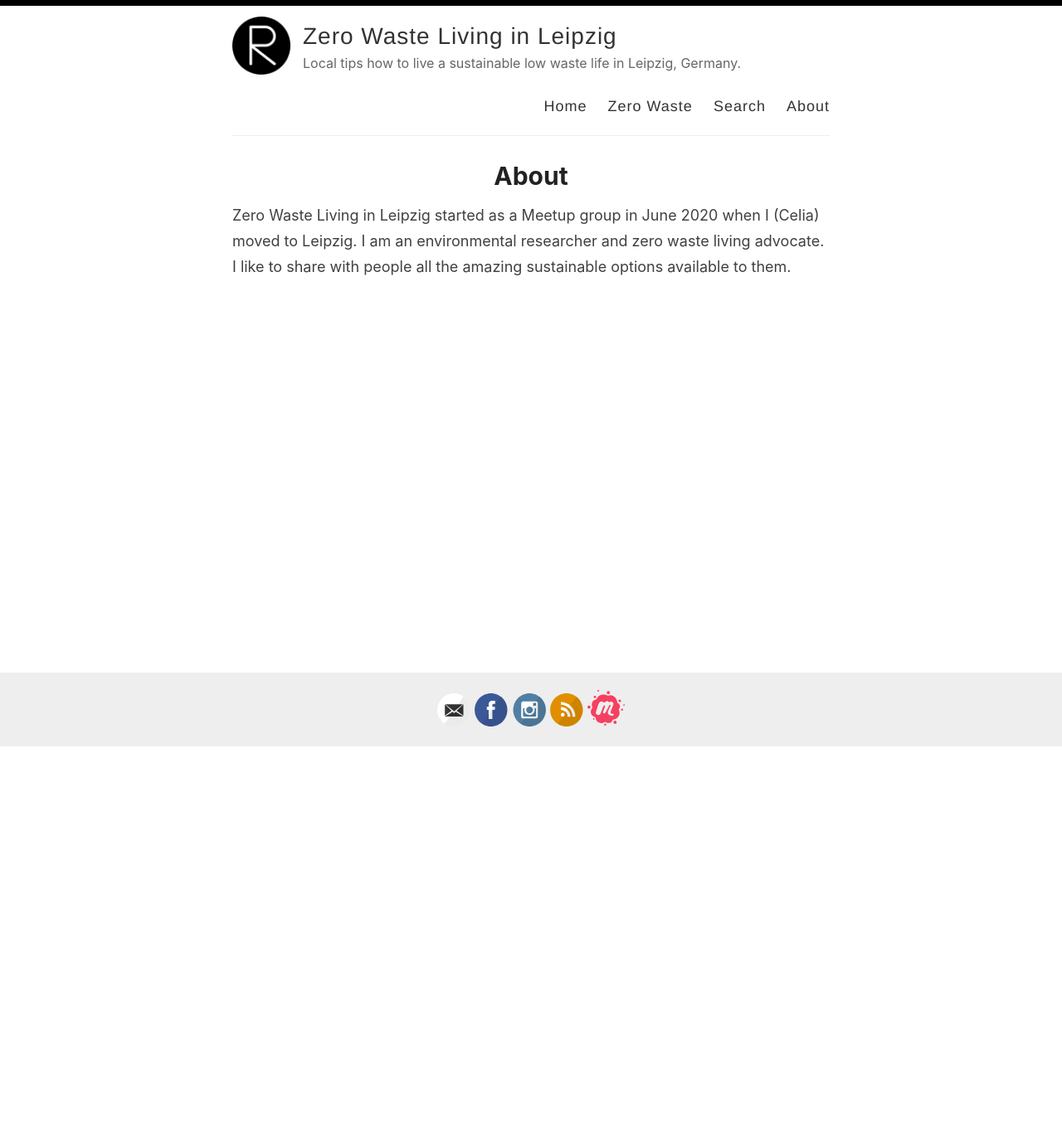
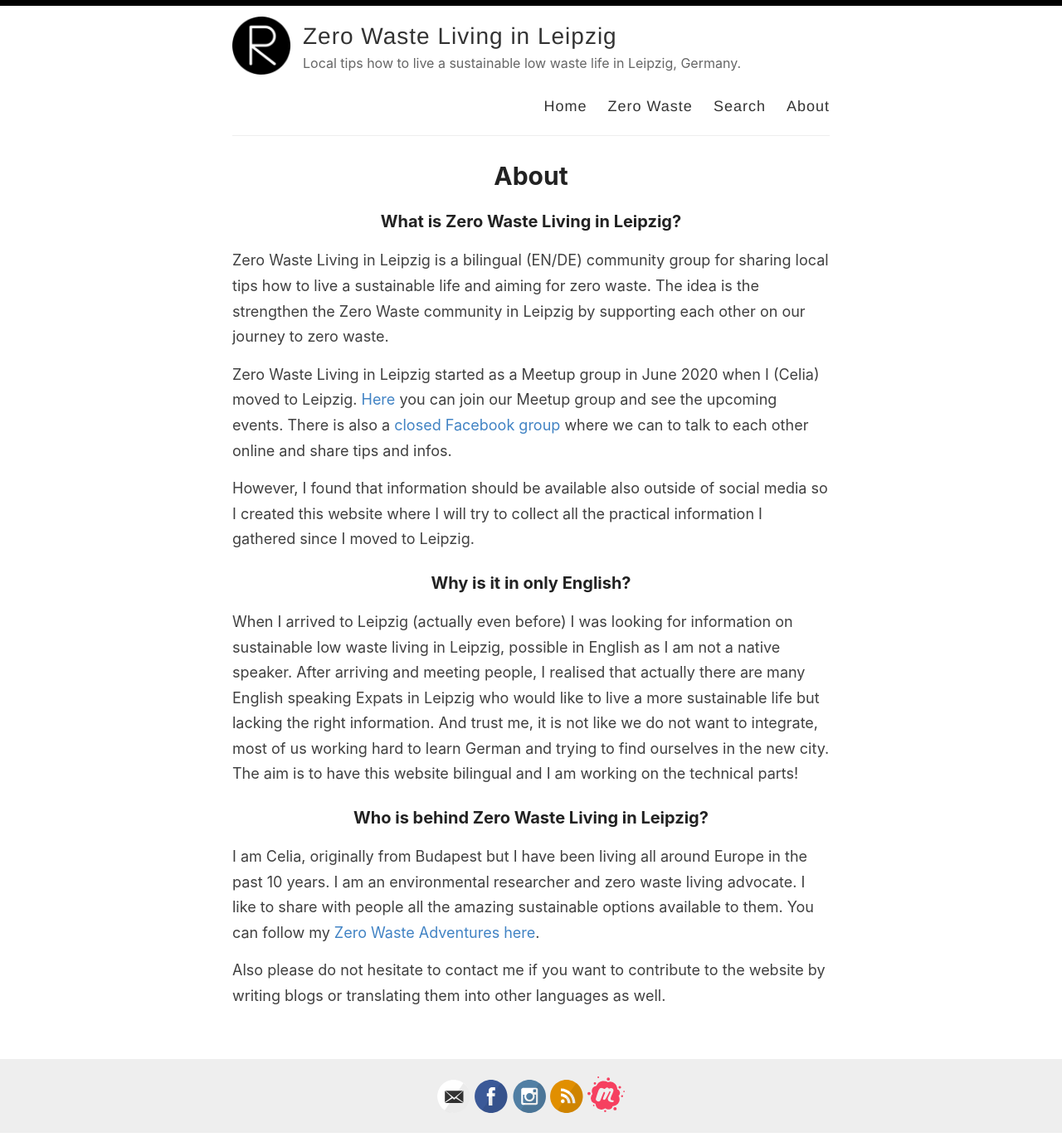
Before and after one commit to CeliaSomlai/zerowastelivinginleipzig, a Jekyll site: the page built from _pages/about.md, in a window 1280 px wide. Shown: the whole page at 83% size. Built offline with Jekyll 4.4.1, drawn with Linux system fonts in a browser that asks for light colours; before the commit the page ends 906 px from its top, so only the background shows below that.

Commit message:
update about

```diff
--- a/_pages/about.md
+++ b/_pages/about.md
@@ -4,4 +4,27 @@ title: About
 permalink: /about/
 ---
 
-Zero Waste Living in Leipzig started as a Meetup group in June 2020 when I (Celia) moved to Leipzig. I am an environmental researcher and zero waste living advocate. I like to share with people all the amazing sustainable options available to them.
+### What is Zero Waste Living in Leipzig?
+
+Zero Waste Living in Leipzig is a bilingual (EN/DE) community group for sharing local tips how to live a sustainable life and aiming for zero waste.
+The idea is the strengthen the Zero Waste community in Leipzig by supporting each other on our journey to zero waste.
+
+Zero Waste Living in Leipzig started as a Meetup group in June 2020 when I (Celia) moved to Leipzig.
+[Here](https://www.meetup.com/Zero-Waste-Leipzig/) you can join our Meetup group and see the upcoming events.
+There is also a [closed Facebook group](https://www.facebook.com/groups/280043056684330) where we can to talk to each other online and share tips and infos.
+
+However, I found that information should be available also outside of social media so I created this website where I will try to collect all the practical information I gathered since I moved to Leipzig.
+
+### Why is it in only English?
+
+When I arrived to Leipzig (actually even before) I was looking for information on sustainable low waste living in Leipzig, possible in English as I am not a native speaker.
+After arriving and meeting people, I realised that actually there are many English speaking Expats in Leipzig who would like to live a more sustainable life but lacking the right information. And trust me, it is not like we do not want to integrate, most of us working hard to learn German and trying to find ourselves in the new city.
+The aim is to have this website bilingual and I am working on the technical parts!
+
+
+### Who is behind Zero Waste Living in Leipzig?
+
+I am Celia, originally from Budapest but I have been living all around Europe in the past 10 years. I am an environmental researcher and zero waste living advocate. I like to share with people all the amazing sustainable options available to them. You can follow my [Zero Waste Adventures here](https://www.instagram.com/zerowaste.adventures/).
+
+
+Also please do not hesitate to contact me if you want to contribute to the website by writing blogs or translating them into other languages as well.
```
